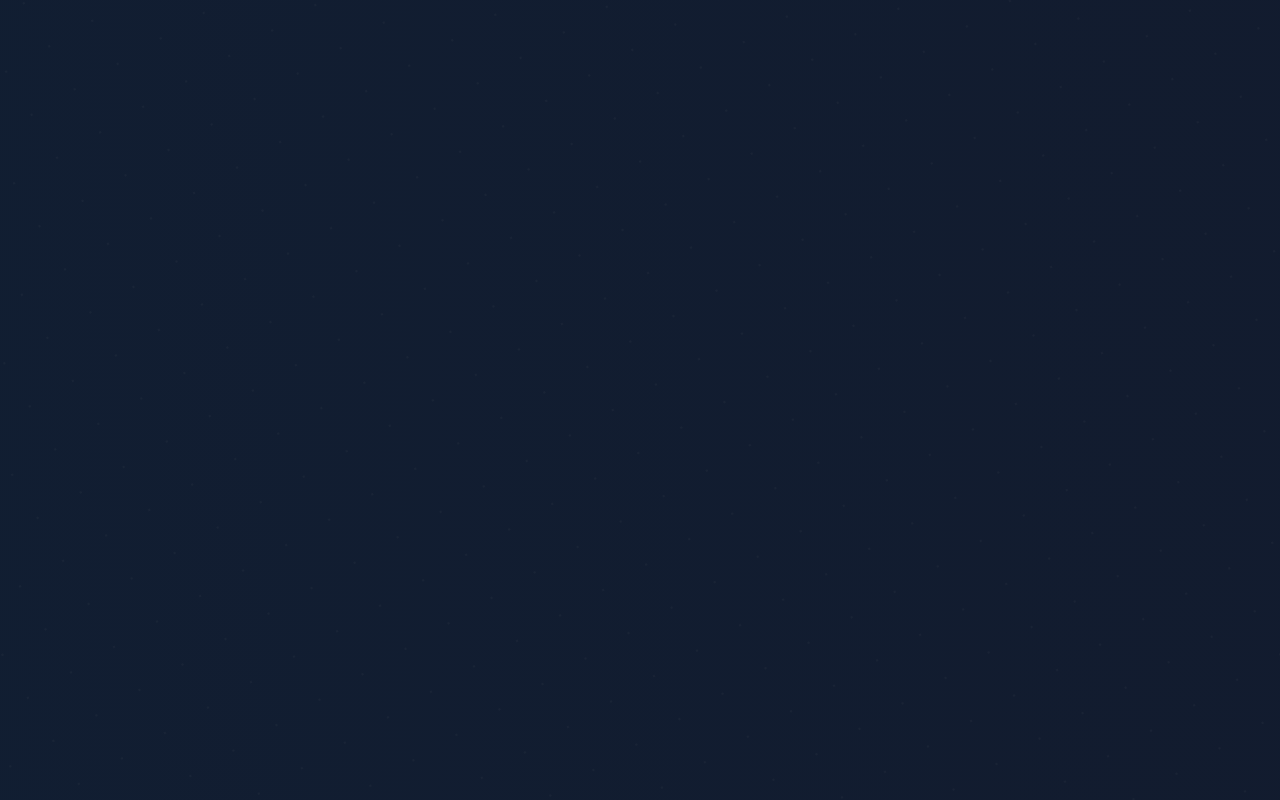
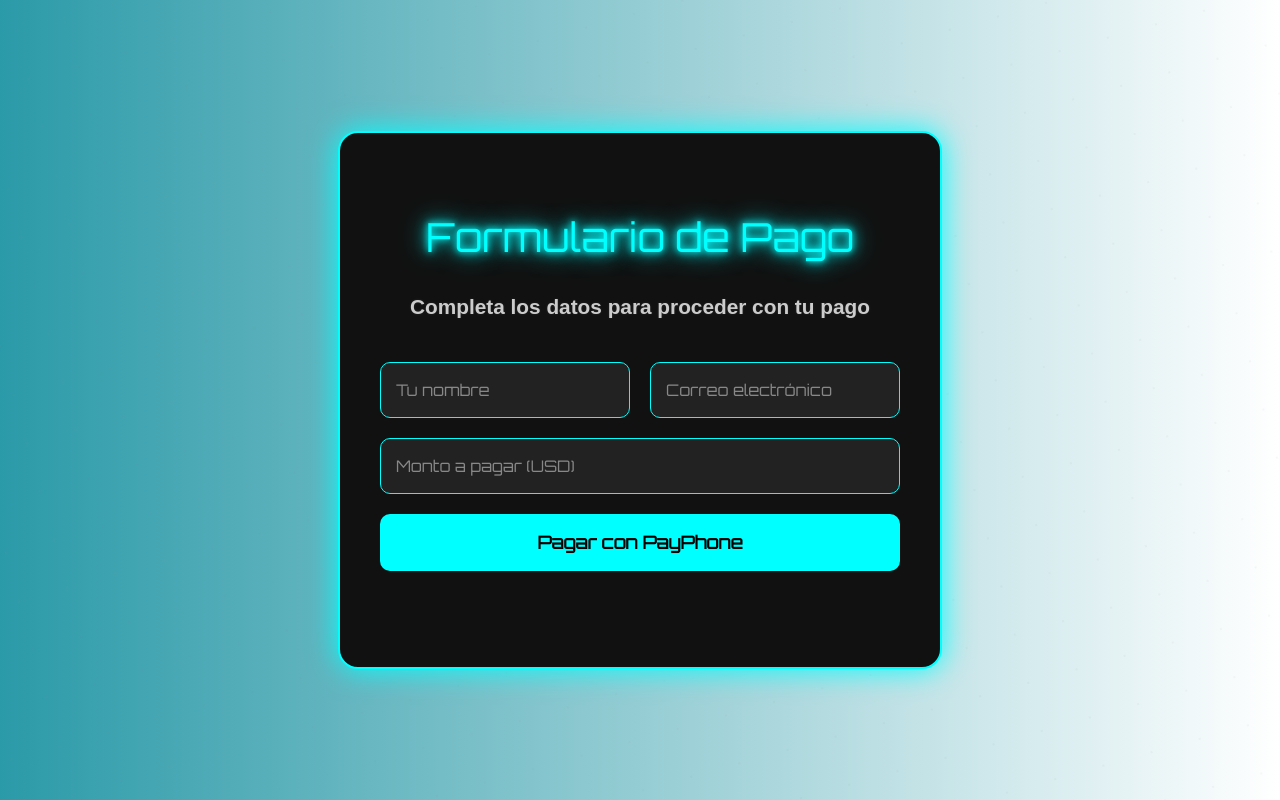
Before and after one commit to MichaelB2007-dev/proyecto-react, a React (Create React App) app in the folder frontend/: page /pago in a window 1280 px wide. Before the commit this address had no page. Built offline with nearby package versions, Linux system fonts and the light colour scheme.

Commit message:
Agregado Apartado de pagos y filto de busqueda

```diff
--- a/frontend/src/App.js
+++ b/frontend/src/App.js
@@ -10,10 +10,9 @@ import Register from './components/registrarse';
 import Home from './components/home';
 import Contact from './components/contact';
 import Cart from './components/Cart';
-
+import Pago from './components/pagos';
 function App() {
   const [isLoggedIn, setIsLoggedIn] = useState(false);
-
   const [cartItems, setCartItems] = useState([]);
 
   const addToCart = (product) => {
@@ -27,7 +26,6 @@ function App() {
   return (
     <Router>
       <Routes>
-
         <Route path="/" element={<Login setIsLoggedIn={setIsLoggedIn} />} />
 
         <Route
@@ -54,10 +52,19 @@ function App() {
           }
         />
 
+        {/* Home con sistema de filtros */}
         <Route path="/home" element={<Home addToCart={addToCart} />} />
+
         <Route path="/contact" element={<Contact />} />
-        <Route path="/carrito" element={<Cart items={cartItems} removeFromCart={removeFromCart} />} />
 
+        {/* Carrito */}
+        <Route
+          path="/carrito"
+          element={<Cart items={cartItems} removeFromCart={removeFromCart} />}
+        />
+
+        {/* Pago */}
+        <Route path="/pago" element={<Pago />} />
       </Routes>
     </Router>
   );
--- a/frontend/src/components/home.js
+++ b/frontend/src/components/home.js
@@ -8,18 +8,24 @@ const productos = [
     id: 1,
     name: "Zapatillas Urbanas",
     price: 89.99,
+    category: "Zapatillas",
+    sizes: ["S", "M", "L"],
     image: "https://via.placeholder.com/200x150",
   },
   {
     id: 2,
     name: "Gorra Street",
     price: 24.99,
+    category: "Accesorios",
+    sizes: ["M", "L"],
     image: "https://via.placeholder.com/200x150",
   },
   {
     id: 3,
     name: "Chaqueta Oversize",
     price: 59.99,
+    category: "Chaquetas",
+    sizes: ["S", "M", "L"],
     image: "https://via.placeholder.com/200x150",
   },
 ];
@@ -30,6 +36,11 @@ const Home = ({ addToCart }) => {
   const [mensaje, setMensaje] = useState("¡Bienvenido a HYPE DISTRICT, tu estilo comienza aquí!");
   const [visible, setVisible] = useState(true);
   const [showGoodbye, setShowGoodbye] = useState(false);
+
+  // Filtros
+  const [category, setCategory] = useState("Todos");
+  const [priceRange, setPriceRange] = useState("");
+  const [size, setSize] = useState("");
 
   useEffect(() => {
     if (mensaje) {
@@ -48,6 +59,18 @@ const Home = ({ addToCart }) => {
       navigate('/');
     }, 2000);
   };
+
+  // Filtrado de productos
+  const filteredProducts = productos.filter((product) => {
+    return (
+      (category === "Todos" || product.category === category) &&
+      (priceRange === "" ||
+        (priceRange === "low" && product.price < 30) ||
+        (priceRange === "medium" && product.price >= 30 && product.price <= 60) ||
+        (priceRange === "high" && product.price > 60)) &&
+      (size === "" || product.sizes.includes(size))
+    );
+  });
 
   return (
     <div className="home-container">
@@ -79,10 +102,39 @@ const Home = ({ addToCart }) => {
         )}
       </div>
 
+      {/* Filtros */}
+      <div className="filters" style={{ display: 'flex', gap: '10px', justifyContent: 'center', margin: '20px 0' }}>
+        <select onChange={(e) => setCategory(e.target.value)}>
+          <option value="Todos">Todas las categorías</option>
+          <option value="Zapatillas">Zapatillas</option>
+          <option value="Accesorios">Accesorios</option>
+          <option value="Chaquetas">Chaquetas</option>
+        </select>
+
+        <select onChange={(e) => setPriceRange(e.target.value)}>
+          <option value="">Todos los precios</option>
+          <option value="low">Menos de $30</option>
+          <option value="medium">$30 - $60</option>
+          <option value="high">Más de $60</option>
+        </select>
+
+        <select onChange={(e) => setSize(e.target.value)}>
+          <option value="">Todas las tallas</option>
+          <option value="S">S</option>
+          <option value="M">M</option>
+          <option value="L">L</option>
+        </select>
+      </div>
+
+      {/* Lista de productos filtrados */}
       <div className="productos" style={{ display: 'flex', justifyContent: 'center', flexWrap: 'wrap' }}>
-        {productos.map(product => (
-          <ProductCard key={product.id} product={product} addToCart={addToCart} />
-        ))}
+        {filteredProducts.length > 0 ? (
+          filteredProducts.map(product => (
+            <ProductCard key={product.id} product={product} addToCart={addToCart} />
+          ))
+        ) : (
+          <p>No hay productos que coincidan con los filtros.</p>
+        )}
       </div>
     </div>
   );
--- /dev/null
+++ b/frontend/src/components/pagos.css
@@ -0,0 +1,153 @@
+body {
+  margin: 0;
+  padding: 0;
+  font-family: 'Orbitron', sans-serif;
+  background: linear-gradient(to right, #2b9aa8, #ffffff);
+  overflow-x: hidden;
+  position: relative;
+}
+
+body::before {
+  content: "";
+  position: absolute;
+  top: -50%;
+  left: -50%;
+  width: 200%;
+  height: 200%;
+  background: radial-gradient(circle, rgba(131, 125, 125, 0.2) 1px, transparent 1px);
+  background-size: 50px 50px;
+  animation: aguaOndas 12s linear infinite;
+  opacity: 0.3;
+  z-index: 0;
+}
+
+@keyframes aguaOndas {
+  0% {
+    transform: translate(0, 0) rotate(0deg);
+  }
+  50% {
+    transform: translate(5%, 5%) rotate(180deg);
+  }
+  100% {
+    transform: translate(0, 0) rotate(360deg);
+  }
+}
+
+.contact-container {
+  position: relative;
+  z-index: 1;
+  max-width: 700px;
+  margin: 80px auto;
+  padding: 40px;
+  background: #111;
+  border: 2px solid #0ff;
+  border-radius: 20px;
+  box-shadow: 0 0 30px #0ff;
+  color: #fff;
+  font-family: 'Orbitron', sans-serif;
+  animation: fadeIn 0.6s ease-in;
+}
+
+.titulo-contacto {
+  color: #00ffff;
+  font-size: 2.8rem;
+  font-family: 'Orbitron', sans-serif;
+  text-align: center;
+  text-shadow: 0 0 5px #0ff, 0 0 10px #0ff, 0 0 20px #00ffff;
+  margin-top: 40px;
+  animation: parpadeoNeon 1.5s ease-in-out infinite alternate;
+}
+
+.subtitulo-contacto {
+  color: #ccc;
+  font-size: 1.3rem;
+  text-align: center;
+  margin-bottom: 40px;
+  font-family: 'Poppins', sans-serif;
+  text-shadow: 0 0 3px rgba(255,255,255,0.1);
+}
+
+@keyframes parpadeoNeon {
+  from {
+    text-shadow: 0 0 5px #0ff, 0 0 10px #0ff, 0 0 20px #00ffff;
+  }
+  to {
+    text-shadow: 0 0 10px #0ff, 0 0 20px #00ffff, 0 0 40px #00ffff;
+  }
+}
+
+.fila-doble {
+  display: flex;
+  gap: 20px;
+  flex-wrap: wrap;
+}
+
+.fila-doble input {
+  flex: 1;
+  min-width: 220px;
+}
+
+.fila-unica input[type="number"] {
+  width: 100%;
+}
+
+form {
+  display: flex;
+  flex-direction: column;
+  gap: 20px;
+}
+
+input {
+  padding: 15px;
+  background: #222;
+  border: 1px solid #0ff;
+  border-radius: 10px;
+  color: #0ff;
+  font-size: 1rem;
+  font-family: inherit;
+  transition: 0.3s;
+}
+
+input::placeholder {
+  color: #888;
+}
+
+input:focus {
+  outline: none;
+  box-shadow: 0 0 10px #0ff;
+  border-color: #0ff;
+}
+
+button {
+  background: #0ff;
+  color: #000;
+  border: none;
+  padding: 15px;
+  border-radius: 10px;
+  font-weight: bold;
+  cursor: pointer;
+  font-size: 1.1rem;
+  transition: background 0.3s;
+}
+
+button:hover {
+  background: #0cf;
+}
+
+#mensajePago {
+  margin-top: 20px;
+  text-align: center;
+  color: #0f0;
+  font-weight: bold;
+}
+
+@keyframes fadeIn {
+  from {
+    opacity: 0;
+    transform: translateY(-15px);
+  }
+  to {
+    opacity: 1;
+    transform: translateY(0);
+  }
+}
--- /dev/null
+++ b/frontend/src/components/pagos.js
@@ -0,0 +1,88 @@
+// src/components/Pago.js
+import React, { useState } from 'react';
+import './pagos.css';
+
+const Pago = () => {
+  const [formData, setFormData] = useState({
+    nombre: '',
+    correo: '',
+    total: ''
+  });
+  const [mensaje, setMensaje] = useState('');
+
+  const handleChange = (e) => {
+    const { name, value } = e.target;
+    setFormData(prev => ({ ...prev, [name]: value }));
+  };
+
+  const handleSubmit = async (e) => {
+    e.preventDefault();
+    setMensaje('Procesando pago...');
+
+    try {
+      const res = await fetch('http://localhost:5000/api/pagar', {
+        method: 'POST',
+        headers: { 'Content-Type': 'application/json' },
+        body: JSON.stringify({
+          nombre: formData.nombre,
+          correo: formData.correo,
+          total: parseFloat(formData.total),
+        }),
+      });
+
+      const data = await res.json();
+
+      if (data.paymentUrl) {
+        window.location.href = data.paymentUrl;
+      } else {
+        setMensaje('No se pudo generar el enlace de pago.');
+      }
+    } catch (err) {
+      console.error(err);
+      setMensaje('Error al conectar con el servidor.');
+    }
+  };
+
+  return (
+    <div className="contact-container">
+      <h1 className="titulo-contacto">Formulario de Pago</h1>
+      <p className="subtitulo-contacto">Completa los datos para proceder con tu pago</p>
+      <form onSubmit={handleSubmit}>
+        <div className="fila-doble">
+          <input
+            type="text"
+            name="nombre"
+            placeholder="Tu nombre"
+            value={formData.nombre}
+            onChange={handleChange}
+            required
+          />
+          <input
+            type="email"
+            name="correo"
+            placeholder="Correo electrónico"
+            value={formData.correo}
+            onChange={handleChange}
+            required
+          />
+        </div>
+        <div className="fila-unica">
+          <input
+            type="number"
+            name="total"
+            placeholder="Monto a pagar (USD)"
+            value={formData.total}
+            onChange={handleChange}
+            required
+            min="0.01"
+            step="0.01"
+          />
+        </div>
+        <button type="submit">Pagar con PayPhone</button>
+        <p id="mensajePago">{mensaje}</p>
+      </form>
+    </div>
+  );
+};
+
+export default Pago;
```
Also changed, not shown: frontend/src/components/ProductList.js (added, +62 -0 lines), 1 other file (tests, documents, lock files or other folders).
